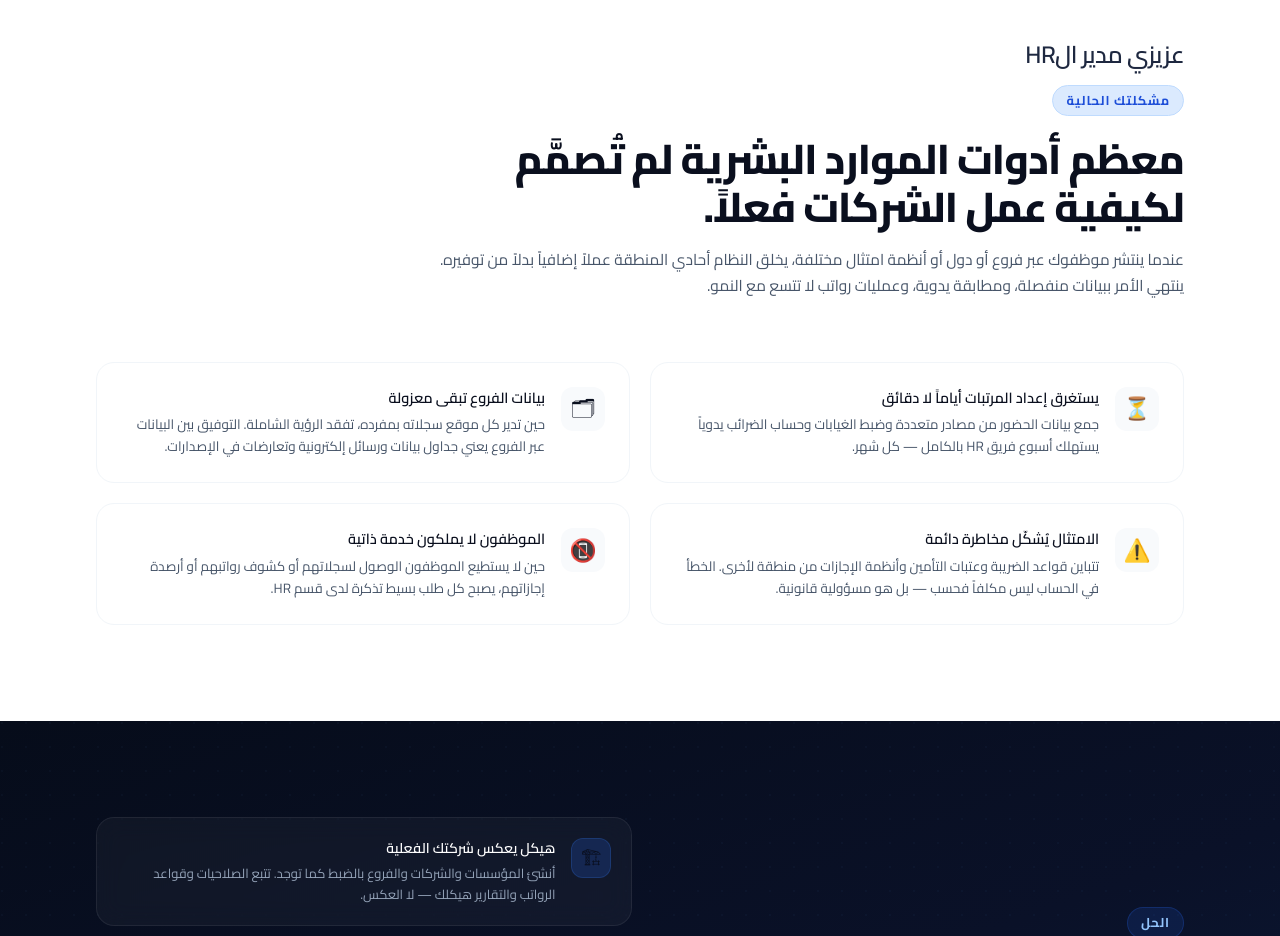
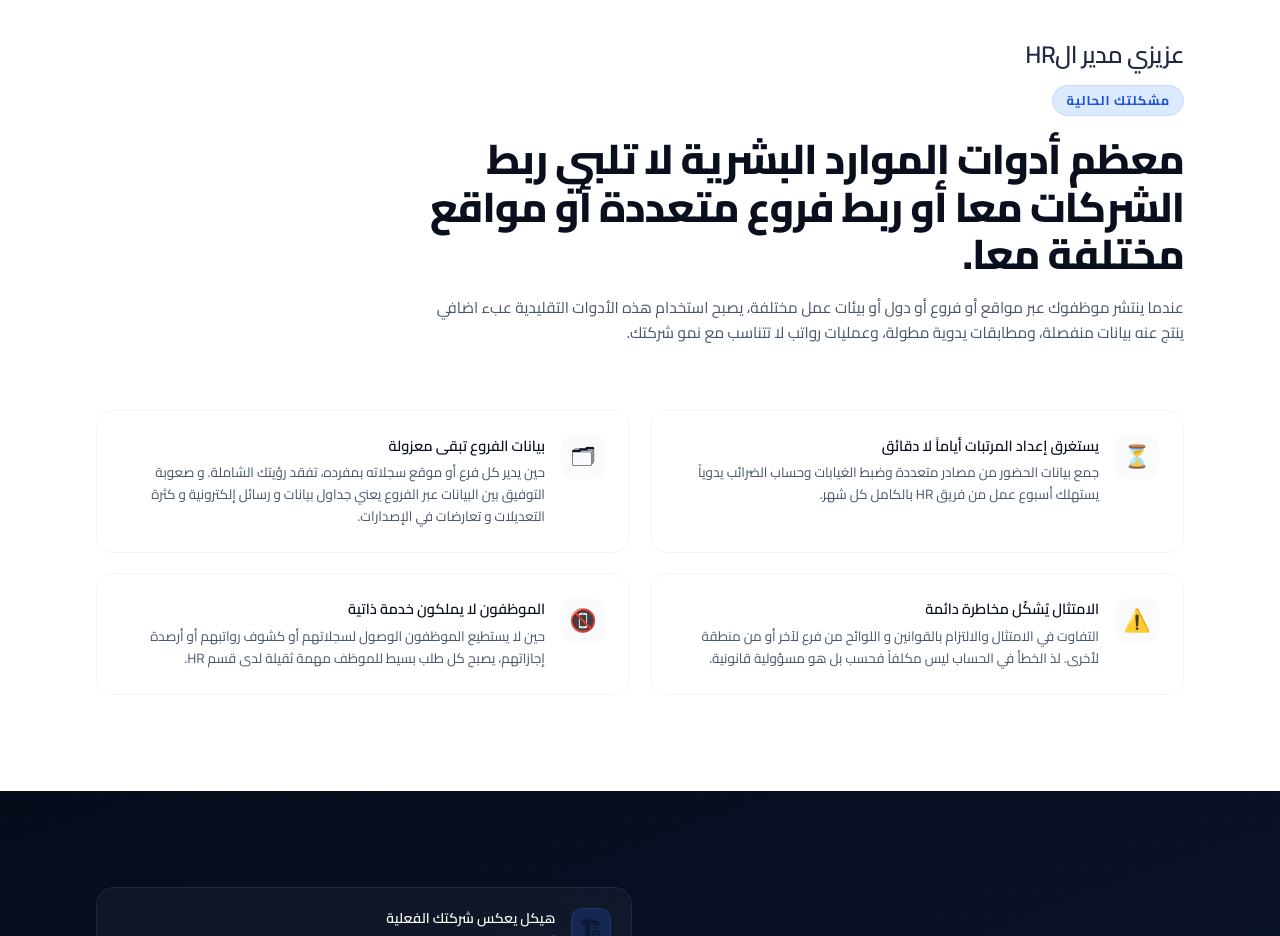
Before and after one commit to Mohamedashraffayad/nexushr, a Next.js app: page / in a window 1280 px wide. Shown: the part 980-1916 px from the top of the page. Built offline with nearby package versions, Linux system fonts and the light colour scheme.

Commit message:
sentences

```diff
--- a/src/translations/ar.ts
+++ b/src/translations/ar.ts
@@ -34,28 +34,28 @@ export const ar: Translations = {
   problem: {
     sentence: "عزيزي مدير الHR",
     badge: "مشكلتك الحالية",
-    headline: "معظم أدوات الموارد البشرية لم تُصمَّم لكيفية عمل الشركات فعلاً.",
-    body: "عندما ينتشر موظفوك عبر فروع أو دول أو أنظمة امتثال مختلفة، يخلق النظام أحادي المنطقة عملاً إضافياً بدلاً من توفيره. ينتهي الأمر ببيانات منفصلة، ومطابقة يدوية، وعمليات رواتب لا تتسع مع النمو.",
+    headline: "معظم أدوات الموارد البشرية لا تلبي ربط الشركات معا أو ربط فروع متعددة أو مواقع مختلفة معا.",
+    body: "عندما ينتشر موظفوك عبر مواقع أو فروع أو دول أو بيئات عمل مختلفة، يصبح استخدام هذه الأدوات التقليدية عبء اضافي ينتج عنه بيانات منفصلة، ومطابقات يدوية مطولة، وعمليات رواتب لا تتناسب مع نمو شركتك.",
     points: [
       {
         icon: "⏳",
         title: "يستغرق إعداد المرتبات أياماً لا دقائق",
-        body: "جمع بيانات الحضور من مصادر متعددة وضبط الغيابات وحساب الضرائب يدوياً يستهلك أسبوع فريق HR بالكامل — كل شهر.",
+        body: "جمع بيانات الحضور من مصادر متعددة وضبط الغيابات وحساب الضرائب يدوياً يستهلك أسبوع عمل من فريق HR بالكامل كل شهر.",
       },
       {
         icon: "🗂",
         title: "بيانات الفروع تبقى معزولة",
-        body: "حين تدير كل موقع سجلاته بمفرده، تفقد الرؤية الشاملة. التوفيق بين البيانات عبر الفروع يعني جداول بيانات ورسائل إلكترونية وتعارضات في الإصدارات.",
+        body: "حين يدير كل فرع أو موقع سجلاته بمفرده، تفقد رؤيتك الشاملة. و صعوبة التوفيق بين البيانات عبر الفروع يعني جداول بيانات و رسائل إلكترونية و كثرة التعديلات و تعارضات في الإصدارات.",
       },
       {
         icon: "⚠️",
         title: "الامتثال يُشكّل مخاطرة دائمة",
-        body: "تتباين قواعد الضريبة وعتبات التأمين وأنظمة الإجازات من منطقة لأخرى. الخطأ في الحساب ليس مكلفاً فحسب — بل هو مسؤولية قانونية.",
+        body: "التفاوت في الامتثال والالتزام بالقوانين و اللوائح من فرع لآخر أو من منطقة لأخرى. لذ الخطأ في الحساب ليس مكلفاً فحسب بل هو مسؤولية قانونية.",
       },
       {
         icon: "📵",
         title: "الموظفون لا يملكون خدمة ذاتية",
-        body: "حين لا يستطيع الموظفون الوصول لسجلاتهم أو كشوف رواتبهم أو أرصدة إجازاتهم، يصبح كل طلب بسيط تذكرة لدى قسم HR.",
+        body: "حين لا يستطيع الموظفون الوصول لسجلاتهم أو كشوف رواتبهم أو أرصدة إجازاتهم، يصبح كل طلب بسيط للموظف مهمة ثقيلة لدى قسم HR.",
       },
     ],
   },
```
